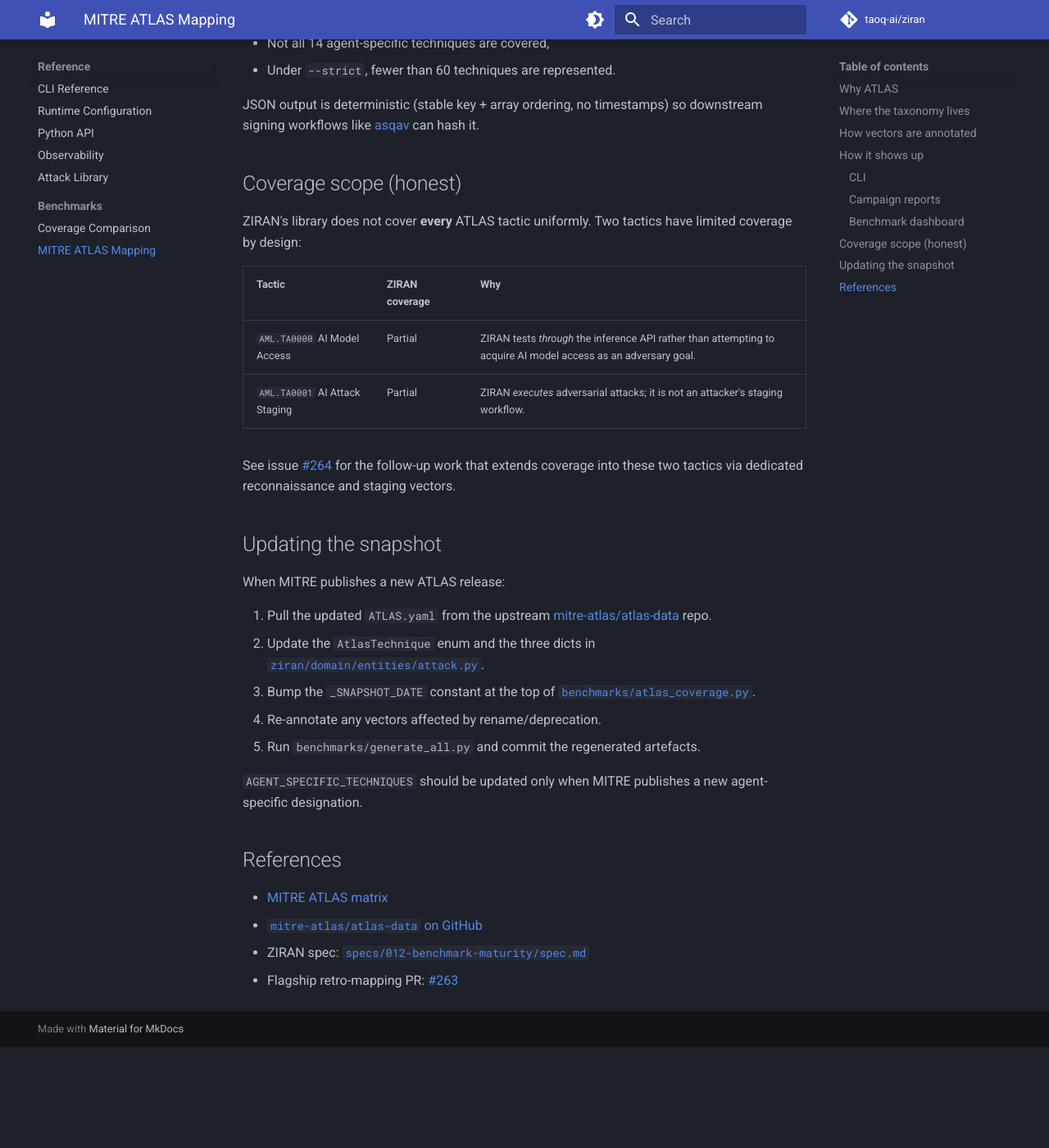
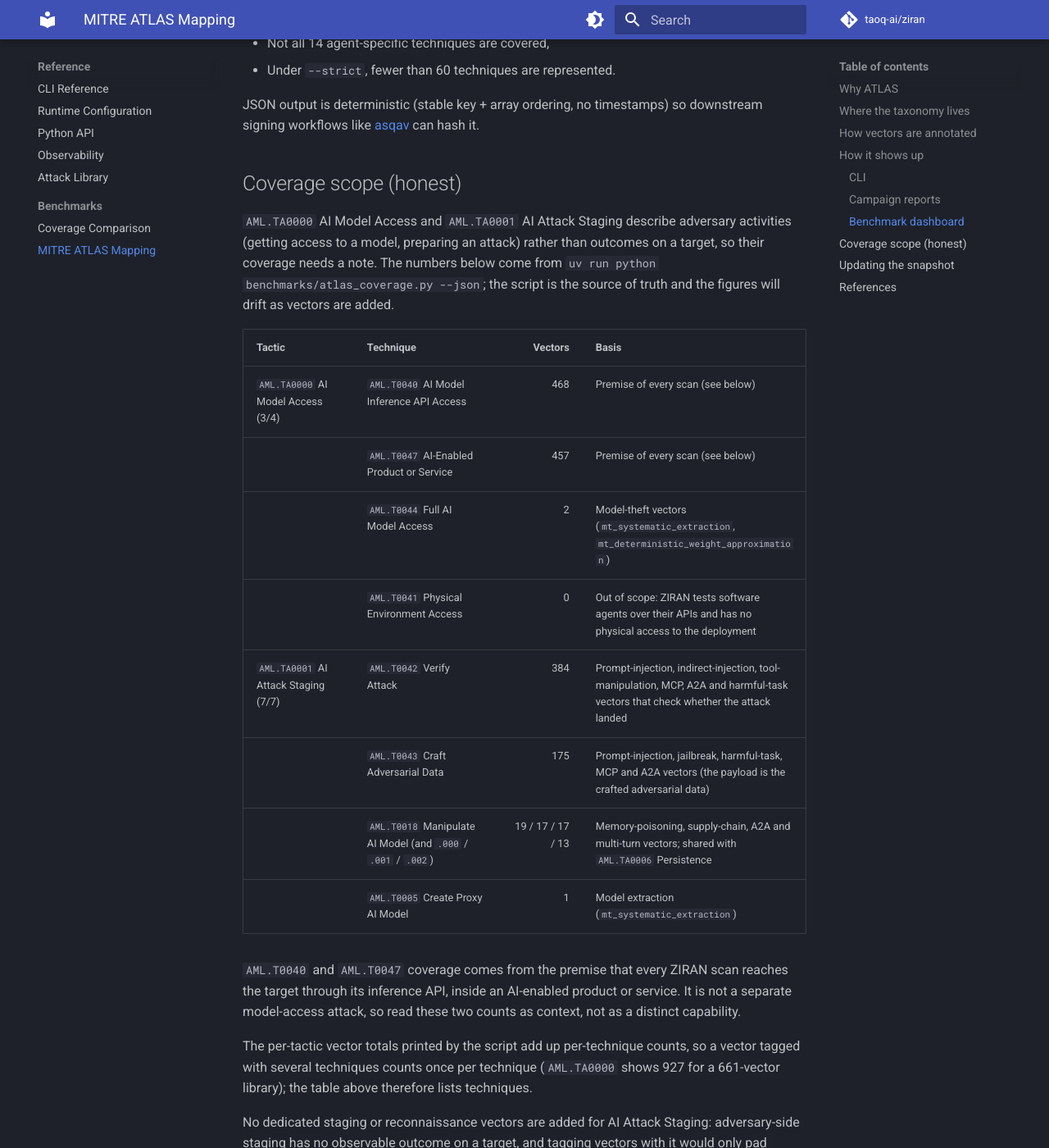
Before and after one commit to taoq-ai/ziran, an MkDocs documentation site: the page built from docs/reference/benchmarks/atlas-mapping.md, in a window 1280 px wide and 1400 px high, scrolled down 2737 px. Shown: the whole window at 82% size. Built offline with MkDocs 1.6.1 and Material for MkDocs 9.7.7, drawn with Linux system fonts in a browser that asks for light colours; comment, search, counter and statistics services are not loaded; before the commit the page ends 4014 px from its top, so only the background shows below that; some of the changed text lies outside the part shown.

Commit message:
docs(atlas): document AI Model Access and AI Attack Staging coverage
Replace the 'Coverage scope (honest)' table with per-technique counts from
benchmarks/atlas_coverage.py, state that T0040/T0047 follow from the
inference-API premise, mark T0041 out of scope, tick #264 on the roadmap,
and assert TA0000/TA0001 each keep >= 1 covered technique.

```diff
--- a/docs/reference/benchmarks/atlas-mapping.md
+++ b/docs/reference/benchmarks/atlas-mapping.md
@@ -97,14 +97,24 @@
 
 ## Coverage scope (honest)
 
-ZIRAN's library does not cover **every** ATLAS tactic uniformly. Two tactics have limited coverage by design:
+`AML.TA0000` AI Model Access and `AML.TA0001` AI Attack Staging describe adversary activities (getting access to a model, preparing an attack) rather than outcomes on a target, so their coverage needs a note. The numbers below come from `uv run python benchmarks/atlas_coverage.py --json`; the script is the source of truth and the figures will drift as vectors are added.
 
-| Tactic | ZIRAN coverage | Why |
-|---|---|---|
-| `AML.TA0000` AI Model Access | Partial | ZIRAN tests *through* the inference API rather than attempting to acquire AI model access as an adversary goal. |
-| `AML.TA0001` AI Attack Staging | Partial | ZIRAN *executes* adversarial attacks; it is not an attacker's staging workflow. |
+| Tactic | Technique | Vectors | Basis |
+|---|---|---:|---|
+| `AML.TA0000` AI Model Access (3/4) | `AML.T0040` AI Model Inference API Access | 468 | Premise of every scan (see below) |
+| | `AML.T0047` AI-Enabled Product or Service | 457 | Premise of every scan (see below) |
+| | `AML.T0044` Full AI Model Access | 2 | Model-theft vectors (`mt_systematic_extraction`, `mt_deterministic_weight_approximation`) |
+| | `AML.T0041` Physical Environment Access | 0 | Out of scope: ZIRAN tests software agents over their APIs and has no physical access to the deployment |
+| `AML.TA0001` AI Attack Staging (7/7) | `AML.T0042` Verify Attack | 384 | Prompt-injection, indirect-injection, tool-manipulation, MCP, A2A and harmful-task vectors that check whether the attack landed |
+| | `AML.T0043` Craft Adversarial Data | 175 | Prompt-injection, jailbreak, harmful-task, MCP and A2A vectors (the payload is the crafted adversarial data) |
+| | `AML.T0018` Manipulate AI Model (and `.000` / `.001` / `.002`) | 19 / 17 / 17 / 13 | Memory-poisoning, supply-chain, A2A and multi-turn vectors; shared with `AML.TA0006` Persistence |
+| | `AML.T0005` Create Proxy AI Model | 1 | Model extraction (`mt_systematic_extraction`) |
 
-See issue [#264](https://github.com/taoq-ai/ziran/issues/264) for the follow-up work that extends coverage into these two tactics via dedicated reconnaissance and staging vectors.
+`AML.T0040` and `AML.T0047` coverage comes from the premise that every ZIRAN scan reaches the target through its inference API, inside an AI-enabled product or service. It is not a separate model-access attack, so read these two counts as context, not as a distinct capability.
+
+The per-tactic vector totals printed by the script add up per-technique counts, so a vector tagged with several techniques counts once per technique (`AML.TA0000` shows 927 for a 661-vector library); the table above therefore lists techniques.
+
+No dedicated staging or reconnaissance vectors are added for AI Attack Staging: adversary-side staging has no observable outcome on a target, and tagging vectors with it would only pad counts.
 
 ## Updating the snapshot
 
```
Also changed, not shown: docs/community/roadmap.md (+1 -1 lines), specs/055-atlas-coverage-docs/tasks.md (+9 -9 lines), 1 other file.
